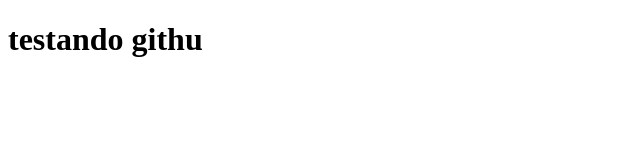
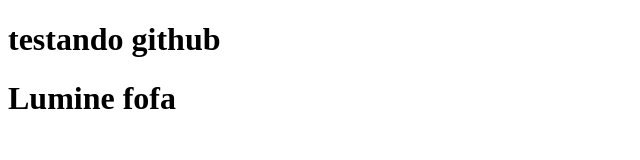
Before and after one commit to Amaterasu543/teste-github-vscode, a plain HTML site: page testeindex.html in a window 1280 px wide. Shown: the whole page, without its empty margins (0-640 px from the left). Drawn offline with Linux system fonts and the light colour scheme.

Commit message:
Update testeindex.html

```diff
--- a/testeindex.html
+++ b/testeindex.html
@@ -7,6 +7,7 @@
     <title>Document</title>
 </head>
 <body>
-    <h1>testando githu</h1>
+    <h1>testando github</h1>
+    <h1>Lumine fofa</h>
 </body>
 </html>
```
